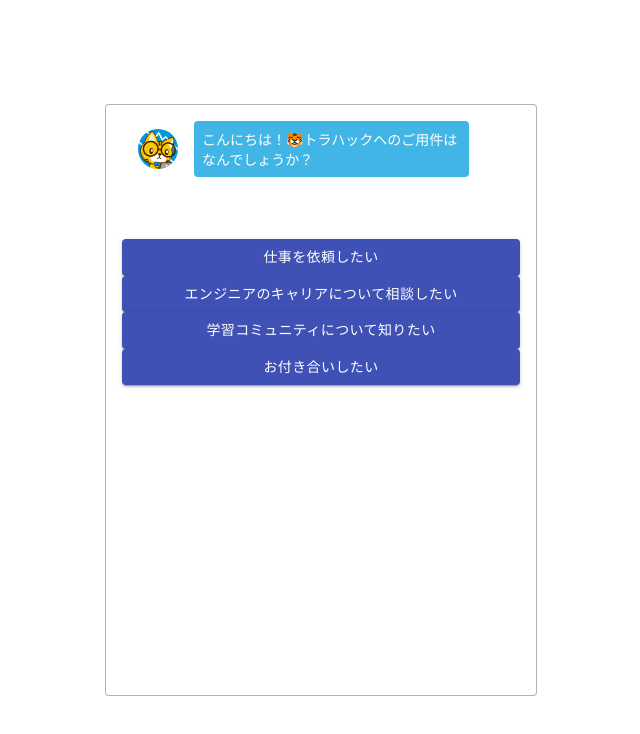
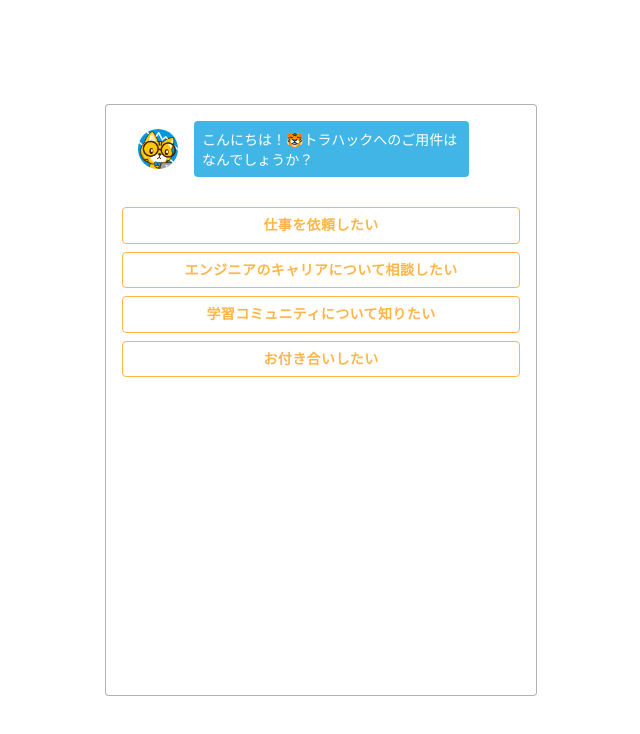
Before and after one commit to yamori-masato/chat-bot-demo, a React (Create React App) app: page / in a window 1280 px wide. Shown: the top 734 px of the page, without its empty margins (319-959 px from the left). Built offline with nearby package versions, Linux system fonts and the light colour scheme.

Commit message:
Answerコンポーネントにスタイルをあてる

```diff
--- a/src/components/Answer.tsx
+++ b/src/components/Answer.tsx
@@ -1,4 +1,5 @@
 import React from 'react'
+import { makeStyles, createStyles, Theme } from '@material-ui/core/styles'
 import Button from '@material-ui/core/Button'
 
 type Props = {
@@ -7,9 +8,30 @@ type Props = {
   select: (selectedAnswer: string, nextQuestionId: string) => void
 }
 
+const useStyles = makeStyles((theme: Theme) =>
+  createStyles({
+    button: {
+      borderColor: '#FFB549',
+      color: '#FFB549',
+      fontWeight: 600,
+      marginBottom: '8px',
+      '&:hover': {
+        backgroundColor: '#FFB549',
+        color: '#fff'
+      }
+    }
+  })
+)
+
 const Answer: React.FC<Props> = (props) => {
+  const classes = useStyles()
+  console.log(classes)
   return (
-    <Button variant="contained" color="primary" onClick={() => props.select(props.content, props.nextId)}>
+    <Button
+      className={classes.button}
+      variant="outlined"
+      onClick={() => props.select(props.content, props.nextId)}
+    >
       {props.content}
     </Button>
   )
```
